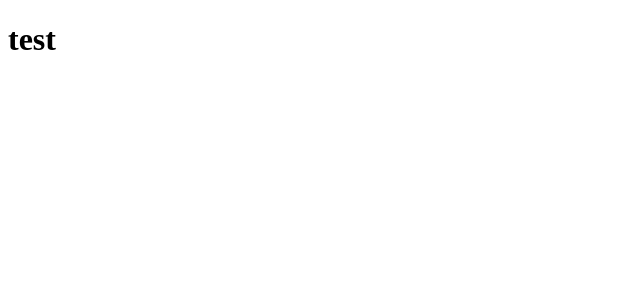
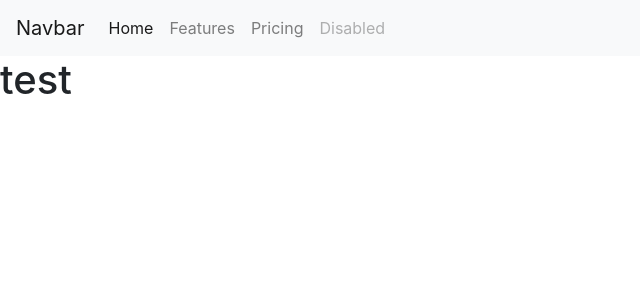
Before and after one commit to AdamMisiak/Blogs_manager, a Django app: page / in a window 1280 px wide. Before the commit the part shown is almost empty. Shown: the top 300 px of the page, without its empty margins (0-640 px from the left). Run offline with Django 3.2, Linux system fonts and the light colour scheme; some libraries are stand-ins or nearby versions.

Commit message:
Fixed bootstrap for navbar

```diff
--- a/blogs_manager/templates/base.html
+++ b/blogs_manager/templates/base.html
@@ -1,4 +1,3 @@
-{% load static %}
 <!DOCTYPE html>
 <html lang="en">
 
@@ -6,25 +5,28 @@
     <meta charset="UTF-8">
     <meta name="viewport" content="width=device-width, initial-scale=1.0">
     <meta http-equiv="X-UA-Compatible" content="ie=edge">
-  <link rel="stylesheet" href="https://pro.fontawesome.com/releases/v5.10.0/css/all.css" integrity="sha384-AYmEC3Yw5cVb3ZcuHtOA93w35dYTsvhLPVnYs9eStHfGJvOvKxVfELGroGkvsg+p" crossorigin="anonymous"/>
-  <script src="https://code.jquery.com/jquery-3.5.1.slim.min.js" integrity="sha384-DfXdz2htPH0lsSSs5nCTpuj/zy4C+OGpamoFVy38MVBnE+IbbVYUew+OrCXaRkfj" crossorigin="anonymous"></script>
-  <script src="https://cdn.jsdelivr.net/npm/popper.js@1.16.1/dist/umd/popper.min.js" integrity="sha384-9/reFTGAW83EW2RDu2S0VKaIzap3H66lZH81PoYlFhbGU+6BZp6G7niu735Sk7lN" crossorigin="anonymous"></script>
-  <script src="https://stackpath.bootstrapcdn.com/bootstrap/4.5.2/js/bootstrap.min.js" integrity="sha384-B4gt1jrGC7Jh4AgTPSdUtOBvfO8shuf57BaghqFfPlYxofvL8/KUEfYiJOMMV+rV" crossorigin="anonymous"></script>
 
     <title>Blog Manager {% block title %}{% endblock %}</title>
+
+    <link rel="stylesheet" href="https://stackpath.bootstrapcdn.com/bootstrap/4.5.0/css/bootstrap.min.css" integrity="sha384-9aIt2nRpC12Uk9gS9baDl411NQApFmC26EwAOH8WgZl5MYYxFfc+NcPb1dKGj7Sk" crossorigin="anonymous">
+
+    <script src="https://code.jquery.com/jquery-3.5.1.slim.min.js" integrity="sha384-DfXdz2htPH0lsSSs5nCTpuj/zy4C+OGpamoFVy38MVBnE+IbbVYUew+OrCXaRkfj" crossorigin="anonymous"></script>
+    <script src="https://cdn.jsdelivr.net/npm/popper.js@1.16.0/dist/umd/popper.min.js" integrity="sha384-Q6E9RHvbIyZFJoft+2mJbHaEWldlvI9IOYy5n3zV9zzTtmI3UksdQRVvoxMfooAo" crossorigin="anonymous"></script>
+    <script src="https://stackpath.bootstrapcdn.com/bootstrap/4.5.0/js/bootstrap.min.js" integrity="sha384-OgVRvuATP1z7JjHLkuOU7Xw704+h835Lr+6QL9UvYjZE3Ipu6Tp75j7Bh/kR0JKI" crossorigin="anonymous"></script>
+
+    <script src="https://code.jquery.com/jquery-3.5.1.js" integrity="sha256-QWo7LDvxbWT2tbbQ97B53yJnYU3WhH/C8ycbRAkjPDc=" crossorigin="anonymous"></script>
 </head>
 
 <body>
 
     {% include 'partials/_navbar.html' %}
 
+
     {% block content %}
 
 
     {% endblock %}
 
-  {% include 'partials/_footer.html' %}
-
 </body>
 
 </html>
--- a/blogs_manager/templates/partials/_navbar.html
+++ b/blogs_manager/templates/partials/_navbar.html
@@ -0,0 +1,24 @@
+{% load static %}
+
+<nav class="navbar navbar-expand-lg navbar-light bg-light">
+	<a class="navbar-brand" href="#">Navbar</a>
+    <button class="navbar-toggler" type="button" data-toggle="collapse" data-target="#navbarNav" aria-controls="navbarNav" aria-expanded="false" aria-label="Toggle navigation">
+        <span class="navbar-toggler-icon"></span>
+    </button>
+    <div class="collapse navbar-collapse" id="navbarNav">
+        <ul class="navbar-nav">
+            <li class="nav-item active">
+                <a class="nav-link" href="#">Home <span class="sr-only">(current)</span></a>
+            </li>
+            <li class="nav-item">
+                <a class="nav-link" href="#">Features</a>
+            </li>
+            <li class="nav-item">
+                <a class="nav-link" href="#">Pricing</a>
+            </li>
+            <li class="nav-item">
+                <a class="nav-link disabled" href="#" tabindex="-1" aria-disabled="true">Disabled</a>
+            </li>
+        </ul>
+    </div>
+</nav>
```
Lines whose indentation alone changed are shown as unchanged.
